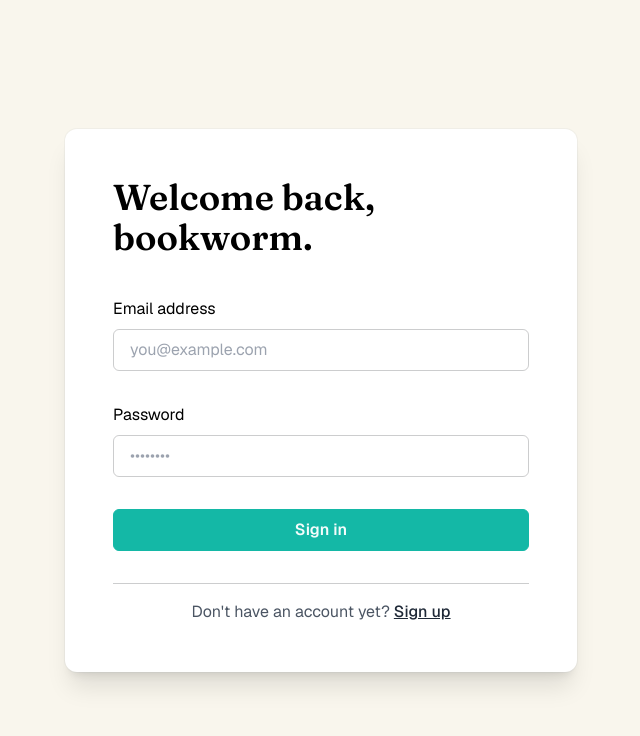
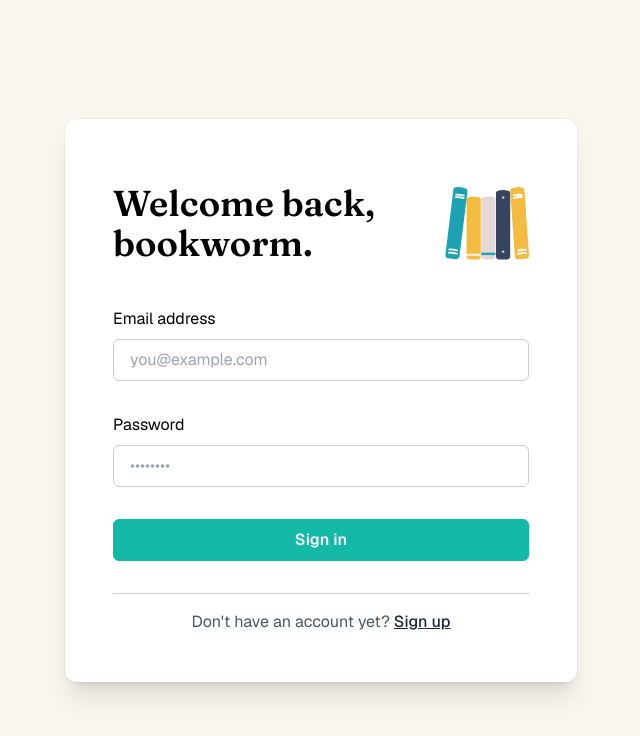
Before and after one commit to trishalim/pocket-dreams, a Next.js app: page /login in a window 1280 px wide. Shown: the top 736 px of the page, without its empty margins (319-959 px from the left). Built offline with nearby package versions, Linux system fonts and the light colour scheme; no server answers.

Commit message:
refactor layout of signin/signup pages

```diff
--- /dev/null
+++ b/app/(account)/Heading.tsx
@@ -0,0 +1,10 @@
+import BooksIcon from "@/components/icons/BooksIcon";
+
+export default function Heading({ heading = "" }: { heading: string }) {
+  return (
+    <div className="flex flex-col items-start gap-6 mb-5 sm:flex-row sm:items-center">
+      <BooksIcon className="h-16 sm:h-28 w-auto sm:order-last" />
+      <h1 className="font-serif text-4xl font-semibold">{heading}</h1>
+    </div>
+  );
+}
--- a/app/(account)/layout.tsx
+++ b/app/(account)/layout.tsx
@@ -4,8 +4,8 @@ export default function AccountLayout({
   children: React.ReactNode;
 }) {
   return (
-    <div className="bg-[#f9f6ed] min-h-screen w-full flex items-center justify-center px-4">
-      <div className="max-w-lg w-full p-12 shadow-xl ring-1 ring-gray-400/10 bg-white rounded-xl flex-1">
+    <div className="bg-white sm:bg-[#f9f6ed] min-h-screen w-full flex sm:items-center justify-center px-4 py-8">
+      <div className="max-w-lg w-full sm:shadow-xl sm:ring-1 sm:ring-gray-400/10 bg-white rounded-xl flex-1 sm:p-12">
         {children}
       </div>
     </div>
--- a/app/(account)/login/page.tsx
+++ b/app/(account)/login/page.tsx
@@ -1,9 +1,9 @@
-import Link from "next/link";
-import { headers } from "next/headers";
 import { createClient } from "@/utils/supabase/server";
 import { redirect } from "next/navigation";
-import { SubmitButton } from "./submit-button";
 import Button from "@/components/Button";
+import Link from "next/link";
+import BooksIcon from "@/components/icons/BooksIcon";
+import Heading from "@/app/(account)/Heading";
 
 export default function Login({
   searchParams,
@@ -31,9 +31,7 @@ export default function Login({
 
   return (
     <form className="flex flex-col justify-center gap-2">
-      <h1 className="font-serif text-4xl font-semibold mb-8">
-        Welcome back, bookworm.
-      </h1>
+      <Heading heading="Welcome back, bookworm." />
       <label htmlFor="email">Email address</label>
       <input
         className="rounded-md px-4 py-2 bg-inherit border mb-6"
--- a/app/(account)/login/submit-button.tsx
+++ /dev/null
@@ -1,20 +0,0 @@
-"use client";
-
-import { useFormStatus } from "react-dom";
-import { type ComponentProps } from "react";
-
-type Props = ComponentProps<"button"> & {
-  pendingText?: string;
-};
-
-export function SubmitButton({ children, pendingText, ...props }: Props) {
-  const { pending, action } = useFormStatus();
-
-  const isPending = pending && action === props.formAction;
-
-  return (
-    <button {...props} type="submit" aria-disabled={pending}>
-      {isPending ? pendingText : children}
-    </button>
-  );
-}
--- a/app/(account)/register/page.tsx
+++ b/app/(account)/register/page.tsx
@@ -3,6 +3,7 @@ import { createClient } from "@/utils/supabase/server";
 import { redirect } from "next/navigation";
 import Button from "@/components/Button";
 import Link from "next/link";
+import Heading from "@/app/(account)/Heading";
 
 export default function Register({
   searchParams,
@@ -36,9 +37,8 @@ export default function Register({
 
   return (
     <form className="flex flex-col justify-center gap-2">
-      <h1 className="font-serif text-4xl font-semibold mb-8">
-        Let&apos;s get started, bookworm.
-      </h1>
+      <Heading heading="Let's get started, bookworm." />
+
       <label htmlFor="email">Email address</label>
       <input
         className="rounded-md px-4 py-2 bg-inherit border mb-6"
@@ -46,6 +46,7 @@ export default function Register({
         placeholder="you@example.com"
         required
       />
+
       <label htmlFor="password">Password</label>
       <input
         className="rounded-md px-4 py-2 bg-inherit border mb-6"
@@ -54,6 +55,7 @@ export default function Register({
         placeholder="••••••••"
         required
       />
+
       <Button
         type="submit"
         variant="primary"
@@ -63,6 +65,7 @@ export default function Register({
       >
         Sign up
       </Button>
+
       {searchParams?.message && <p className="mt-4">{searchParams.message}</p>}
 
       <div className="border-t mt-4 pt-4 text-gray-600 text-center">
--- /dev/null
+++ b/components/icons/BooksIcon.tsx
@@ -0,0 +1,141 @@
+export default function BooksIcon({ className }: { className?: string }) {
+  return (
+    <svg
+      width="464"
+      height="404"
+      viewBox="0 0 232 202"
+      fill="none"
+      xmlns="http://www.w3.org/2000/svg"
+      className={className}
+    >
+      <path
+        d="M140.347 17.0294H179.397V193.415C179.397 197.833 175.815 201.415 171.397 201.415H148.347C143.928 201.415 140.347 197.833 140.347 193.415V17.0294Z"
+        fill="#35455F"
+      />
+      <ellipse
+        cx="159.871"
+        cy="16.8825"
+        rx="19.5249"
+        ry="6.89978"
+        fill="#35455F"
+      />
+      <path
+        d="M159.871 25.2504L161.091 29.0037H165.037L161.844 31.3233L163.064 35.0765L159.871 32.7569L156.678 35.0765L157.898 31.3233L154.705 29.0037H158.652L159.871 25.2504Z"
+        fill="#D9D9D9"
+      />
+      <path
+        d="M159.871 174.403L161.091 178.156H165.037L161.844 180.475L163.064 184.229L159.871 181.909L156.678 184.229L157.898 180.475L154.705 178.156H158.652L159.871 174.403Z"
+        fill="#D9D9D9"
+      />
+      <path
+        d="M179.289 10.402L218.239 7.61653L231.323 190.581C231.638 194.988 228.321 198.817 223.914 199.132L200.923 200.776C196.516 201.091 192.688 197.774 192.373 193.367L179.289 10.402Z"
+        fill="#F3BB40"
+      />
+      <ellipse
+        cx="198.775"
+        cy="9.15568"
+        rx="19.5249"
+        ry="6.89978"
+        transform="rotate(-4.09042 198.775 9.15568)"
+        fill="#F3BB40"
+      />
+      <path
+        d="M189.456 24.9816C197.423 23.1827 202.21 22.9451 211.128 23.4318"
+        stroke="white"
+        strokeWidth="5"
+        strokeLinecap="round"
+      />
+      <path
+        d="M200.936 185.468C208.903 183.669 213.69 183.432 222.608 183.918"
+        stroke="white"
+        strokeWidth="5"
+        strokeLinecap="round"
+      />
+      <path
+        d="M189.938 31.7171C197.905 29.9182 202.692 29.6805 211.61 30.1673"
+        stroke="white"
+        strokeWidth="5"
+        strokeLinecap="round"
+      />
+      <path
+        d="M200.286 176.39C208.253 174.591 213.04 174.353 221.958 174.84"
+        stroke="white"
+        strokeWidth="5"
+        strokeLinecap="round"
+      />
+      <path
+        d="M59.311 34.6457H98.3609V193.415C98.3609 197.833 94.7791 201.415 90.3609 201.415H67.311C62.8928 201.415 59.311 197.833 59.311 193.415V34.6457Z"
+        fill="#F3BB40"
+      />
+      <ellipse
+        cx="78.8357"
+        cy="34.7925"
+        rx="19.5249"
+        ry="6.89978"
+        fill="#F3BB40"
+      />
+      <rect
+        x="59.311"
+        y="185.266"
+        width="39.0498"
+        height="6.75297"
+        fill="white"
+        fill-opacity="0.74"
+      />
+      <path
+        d="M23.4333 6.70233L62.1896 11.482L39.7378 193.535C39.197 197.92 35.2039 201.036 30.8188 200.496L7.94228 197.674C3.55723 197.134 0.440825 193.14 0.981613 188.755L23.4333 6.70233Z"
+        fill="#1DA2B3"
+      />
+      <ellipse
+        cx="42.7909"
+        cy="9.23771"
+        rx="19.5249"
+        ry="6.89978"
+        transform="rotate(7.03052 42.7909 9.23771)"
+        fill="#1DA2B3"
+      />
+      <path
+        d="M30.5975 22.9689C38.7613 22.7404 43.5046 23.4306 52.1611 25.6283"
+        stroke="white"
+        strokeWidth="5"
+        strokeLinecap="round"
+      />
+      <path
+        d="M10.9042 182.656C19.0679 182.428 23.8112 183.118 32.4677 185.316"
+        stroke="white"
+        strokeWidth="5"
+        strokeLinecap="round"
+      />
+      <path
+        d="M29.7682 29.6713C37.9319 29.4427 42.6752 30.1329 51.3318 32.3306"
+        stroke="white"
+        strokeWidth="5"
+        strokeLinecap="round"
+      />
+      <path
+        d="M12.0169 173.623C20.1807 173.394 24.924 174.084 33.5805 176.282"
+        stroke="white"
+        strokeWidth="5"
+        strokeLinecap="round"
+      />
+      <path
+        d="M99.8257 34.6457H138.876V193.415C138.876 197.833 135.294 201.415 130.876 201.415H107.826C103.407 201.415 99.8257 197.833 99.8257 193.415V34.6457Z"
+        fill="#E6D8D5"
+      />
+      <ellipse
+        cx="119.351"
+        cy="34.7925"
+        rx="19.5249"
+        ry="6.89978"
+        fill="#E6D8D5"
+      />
+      <rect
+        x="99.8257"
+        y="182.624"
+        width="39.0498"
+        height="6.75297"
+        fill="#1DA2B3"
+      />
+    </svg>
+  );
+}
```
